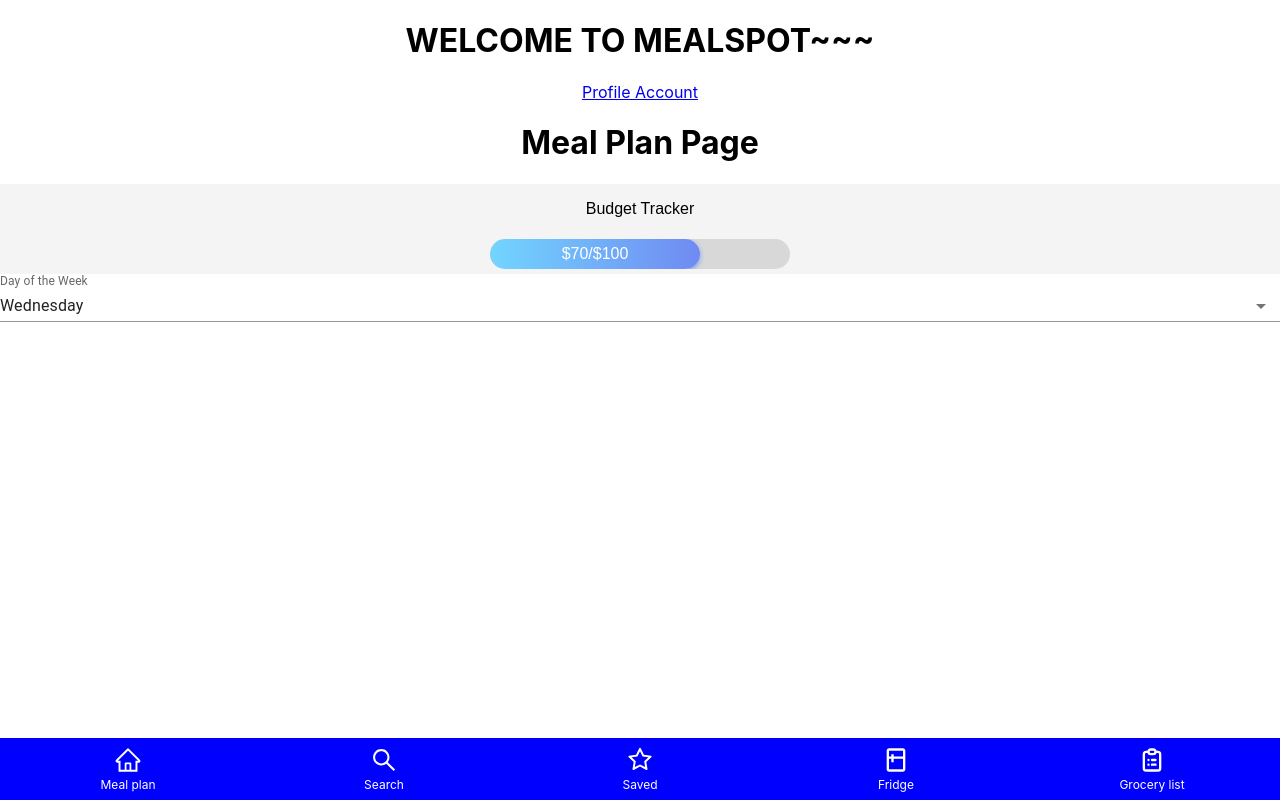
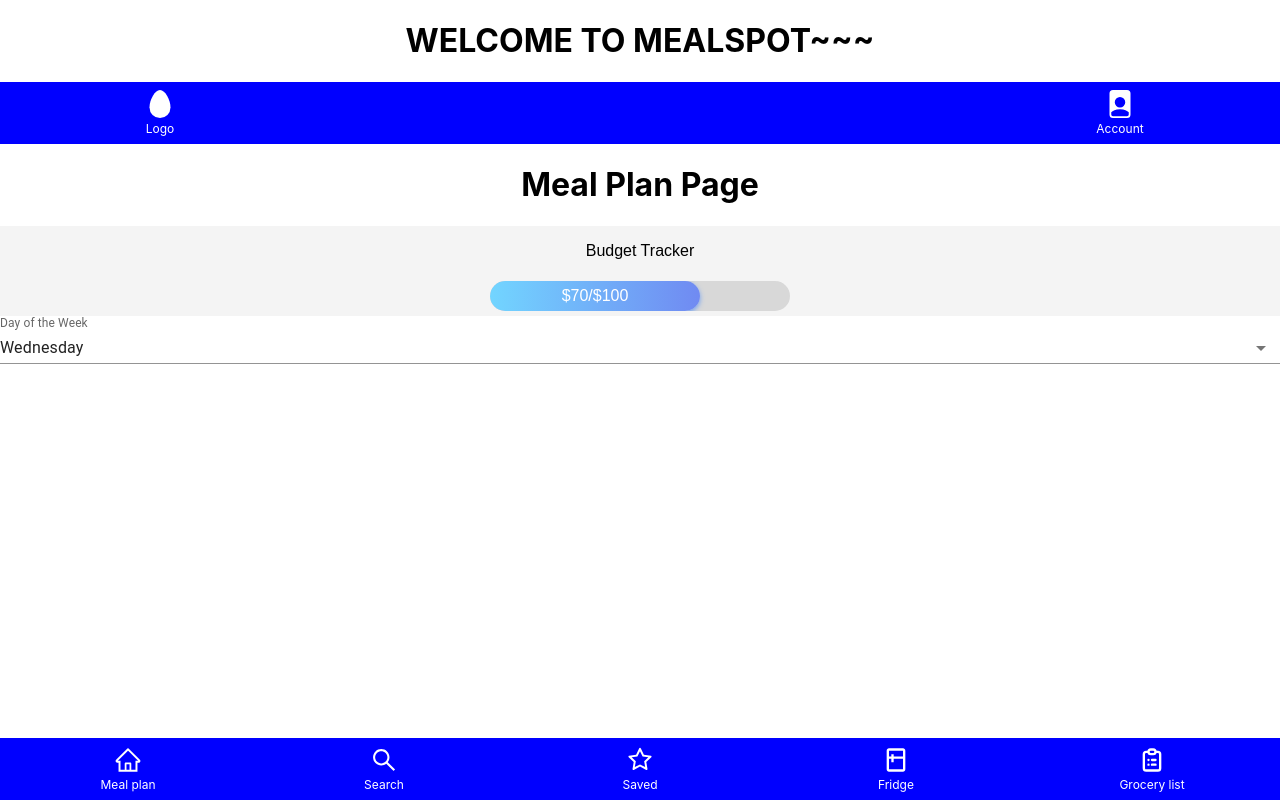
Before and after one commit to agiledev-students-spring2023/final-project-mealspot, a React (Create React App) app in the folder front-end/: page / in a window 1280 px wide. Built offline with nearby package versions, Linux system fonts and the light colour scheme.

Commit message:
Added header files and also put it in app.js

```diff
--- a/front-end/src/components/App.js
+++ b/front-end/src/components/App.js
@@ -7,13 +7,14 @@ import SavedRecipes from './SavedRecipes.js';
 import Fridge from './Fridge.js';
 import GroceryList from './GroceryList.js';
 import Account from './Account.js';
+import Header from './Header.js';
 
 function App() {
   return (
     <div className="App">
       <h1>WELCOME TO MEALSPOT~~~</h1>
-      <a href={'/account'}>Profile Account</a>
       <Router>
+        <Header />
         <Navbar />
         <Routes>
           <Route path='/' exact element={<MealPlan />} />
--- /dev/null
+++ b/front-end/src/components/Header.css
@@ -0,0 +1,31 @@
+.header {
+    position: relative;
+    display: flex;
+    flex-direction: row;
+    background-color: blue;
+    width: 100%;
+    padding-top: 8px;
+    padding-bottom: 8px;
+}
+
+.link1 {
+    list-style: none;
+    text-decoration: none;
+    color: white;
+    font-size: 12px;
+    width: 25%;
+}
+
+.link2 {
+    position: relative;
+    left: 50%;
+    list-style: none;
+    text-decoration: none;
+    color: white;
+    font-size: 12px;
+    width: 25%;
+}
+
+.navbar-icon {
+    font-size: 28px;
+}
--- /dev/null
+++ b/front-end/src/components/Header.js
@@ -0,0 +1,26 @@
+import React from 'react';
+import { IconContext } from "react-icons";
+import { BsFillFilePersonFill, BsFillEggFill } from "react-icons/bs";
+import { Link } from 'react-router-dom';
+import './Header.css';
+
+const Header = () => {
+  return (
+    <div className="header">
+    <Link to="/" className="link1">
+        <IconContext.Provider value={{ className: "navbar-icon" }}>
+        <div><BsFillEggFill /></div>
+        </IconContext.Provider>
+        Logo
+    </Link>
+    <Link to="/account" className="link2">
+        <IconContext.Provider value={{ className: "navbar-icon" }}>
+          <div><BsFillFilePersonFill /></div>
+        </IconContext.Provider>
+        Account
+    </Link>
+    </div>
+  );
+}
+
+export default Header;
```
